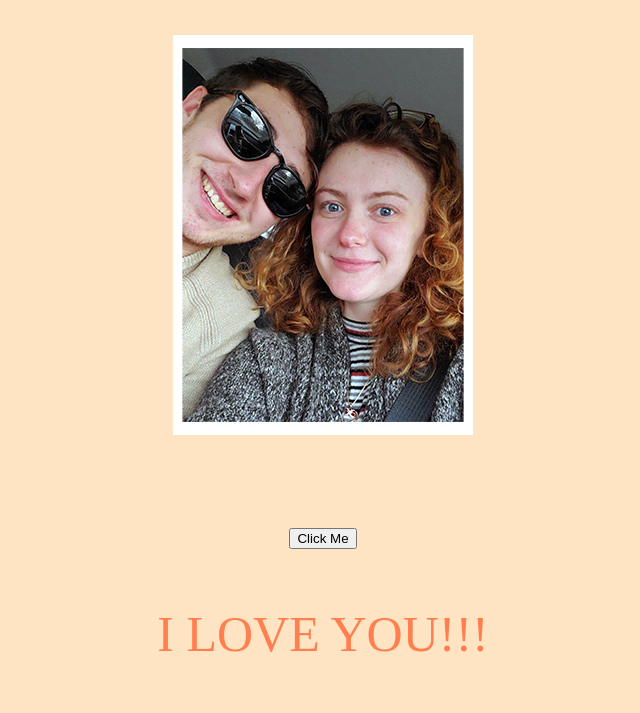
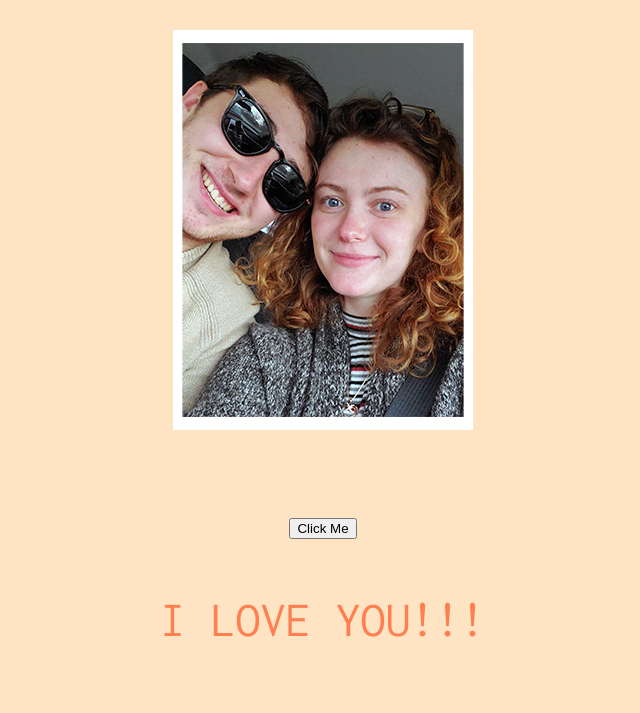
Before and after one commit to jasmindyer/forJack, a plain HTML site: page index.html in a window 1280 px wide. Shown: the part 123-836 px from the top of the page, without its empty margins (317-957 px from the left). Drawn offline with Linux system fonts and the light colour scheme.

Commit message:
Fixed font

```diff
--- a/main.css
+++ b/main.css
@@ -1,9 +1,16 @@
+/*
+    I have left your original code, but simply commented it out, this is so you can compare my code to yours!
+    The comment tells the computer not to run the code, but allows you to leave it in to review later if you want to keep it.
+*/
+
+@import url('https://fonts.googleapis.com/css2?family=Inconsolata:wght@300;400&display=swap');
 body{
     background-color: bisque;
 }
-@import url('https://fonts.googleapis.com/css2?family=Inconsolata:wght@300;400&display=swap');
+/* @import url('https://fonts.googleapis.com/css2?family=Inconsolata:wght@300;400&display=swap'); */
 p {
-    font-family: Inconsolata;
+    /* font-family: Inconsolata; */
+    font-family: 'Inconsolata', monospace;
     text-align: center;
     color: coral;
     font-size: 50px;
```
